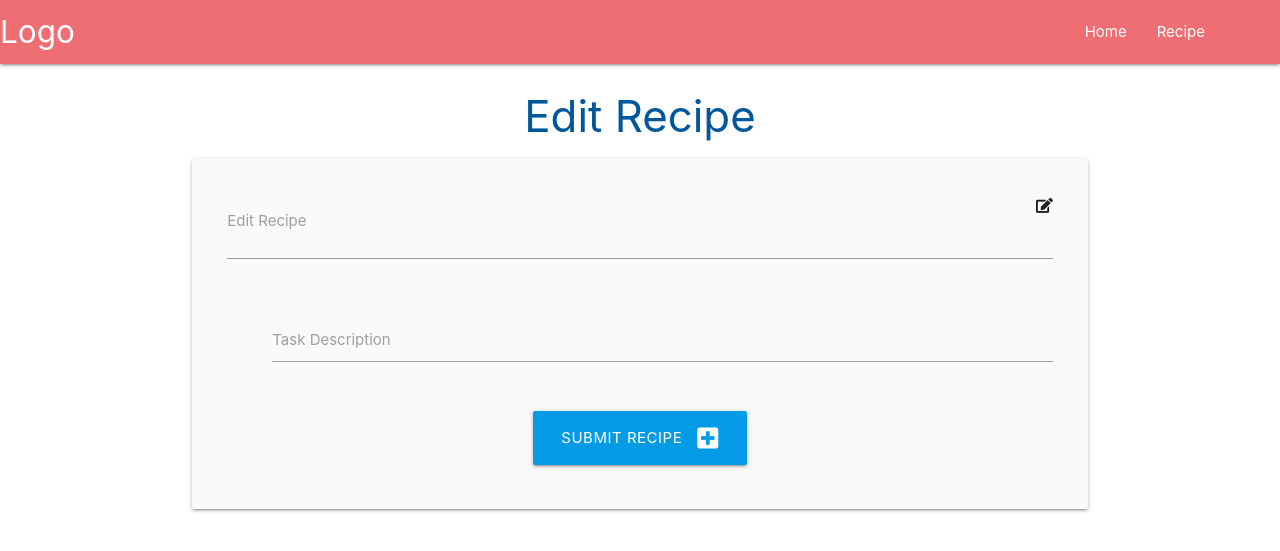
After one commit to Code-Institute-Submissions/milestoneproject3-8, a Flask app: template templates/edit_task.html in a window 1280 px wide. The commit adds this page. Shown: the top 551 px of the page. Run offline with Flask 2, Linux system fonts and the light colour scheme; the template is opened without the code that fills it, so the values that code supplies are empty; some libraries are stand-ins or nearby versions.

Commit message:
Wired up edit function

```diff
--- a/app.py
+++ b/app.py
@@ -43,6 +43,26 @@ def add_task():
 
 
 
+@app.route ("/edit_task/<task_id>", methods=["GET", "POST"])
+def edit_task(task_id):
+    if request.method == "POST":
+        submit = {
+            "category_name": request.form.get("category_name"),
+            "task_name": request.form.get("task_name"),
+            "task_description": request.form.get("task_description")
+        }
+        mongo.db.tasks.update({"_id": ObjectId(task_id)}, submit)
+        flash ("Task Sucessfully Updated")
+
+
+
+    task = mongo.db.tasks.find_one({"_id": ObjectId(task_id)})
+    categories = mongo.db.categories.find().sort("category_name", 1)
+    return render_template("edit_task.html", task=task, categories=categories)
+
+
+
+
 if __name__ == "__main__":
     app.run(host=os.environ.get("IP"),
             port=int(os.environ.get("PORT")),
--- /dev/null
+++ b/templates/edit_task.html
@@ -0,0 +1,34 @@
+{% extends "base.html" %}
+{% block content %}
+
+
+    <h3 class="light-blue-text text-darken-4 center-align">Edit Recipe</h3>
+
+    <div class="row card-panel grey lighten-5">
+        <form class="col s12" method="POST" action="{{ url_for('edit_task', task_id=task._id) }}">
+            <div class="row">
+                <div class="input-field col s12">
+                    <i class="fas fa-edit right"></i>
+                    <input id="task_name" name="task_name" type="text" class="validate">
+                    <label for="task_name">Edit Recipe</label>
+                </div>
+            </div>
+            <div class="row">
+                <div class="input-field col s12">
+                    <i class="material-icons prefix"></i>
+                    <textarea id="task_description" name="task_description" minlength="5" maxlength="200" class="materialize-textarea validate" required></textarea>
+                    <label for="task_description">Task Description</label>
+                </div>
+            </div>
+            <div class="row">
+                <div class="col s12 center-align">
+                    <button type="submit" class="btn-large light-blue darken-1 text-shadow">
+                    Submit Recipe<i class="fas fa-plus-square right"></i>
+                    </button>
+                </div>
+            </div>
+        </form>
+    </div>
+
+
+{% endblock %}
--- a/templates/tasks.html
+++ b/templates/tasks.html
@@ -19,7 +19,7 @@
                     <i class="fas fa-caret-down"></i>
                     <!--{% if session.user|lower == task.created_by|lower %}-->
                         <a href="" class="btn-small green accent-4">Done</a>
-                        <a href="" class="btn-small light-blue lighten-1">Edit</a>
+                        <a href="{{ url_for('edit_task', task_id=task._id) }}" class="btn-small light-blue lighten-1">Edit</a>
                     <!--{% endif %}-->
                 </div>
             </div>
```
